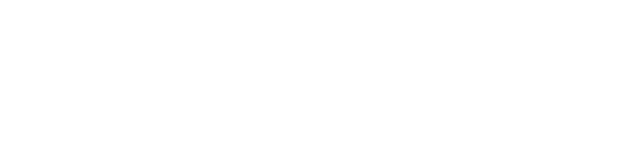
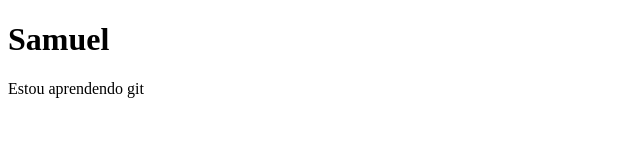
Before and after one commit to devsamuel23/tutorial_git, a plain HTML site: page index.html in a window 1280 px wide. Shown: the whole page, without its empty margins (0-640 px from the left). Drawn offline with Linux system fonts and the light colour scheme.

Commit message:
Criei título e parágrafo

```diff
--- a/index.html
+++ b/index.html
@@ -8,5 +8,8 @@
 </head>
 <body>
 
+    <h1>Samuel</h1>
+    <p>Estou aprendendo git</p>
+
 </body>
 </html>
```
